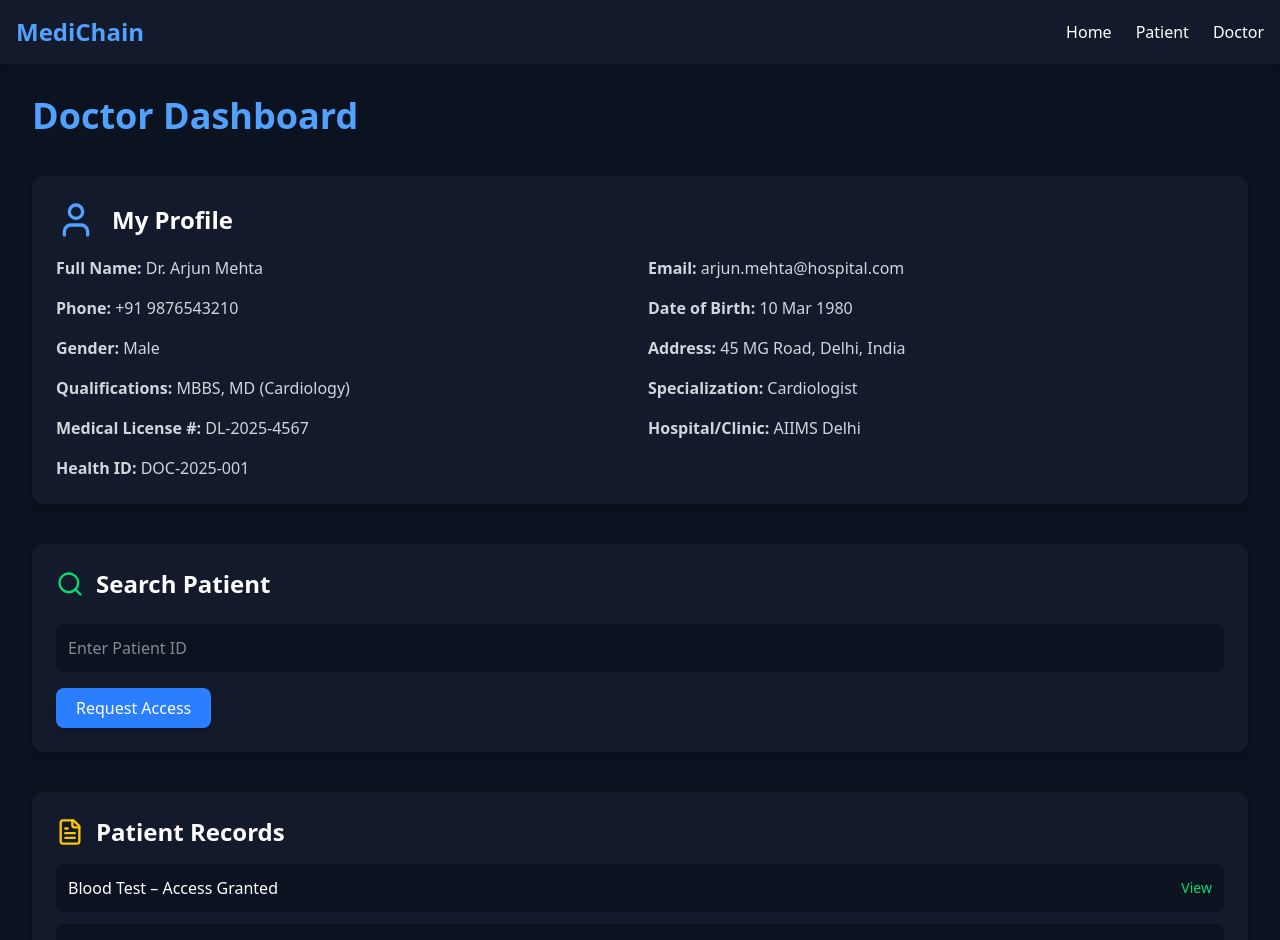
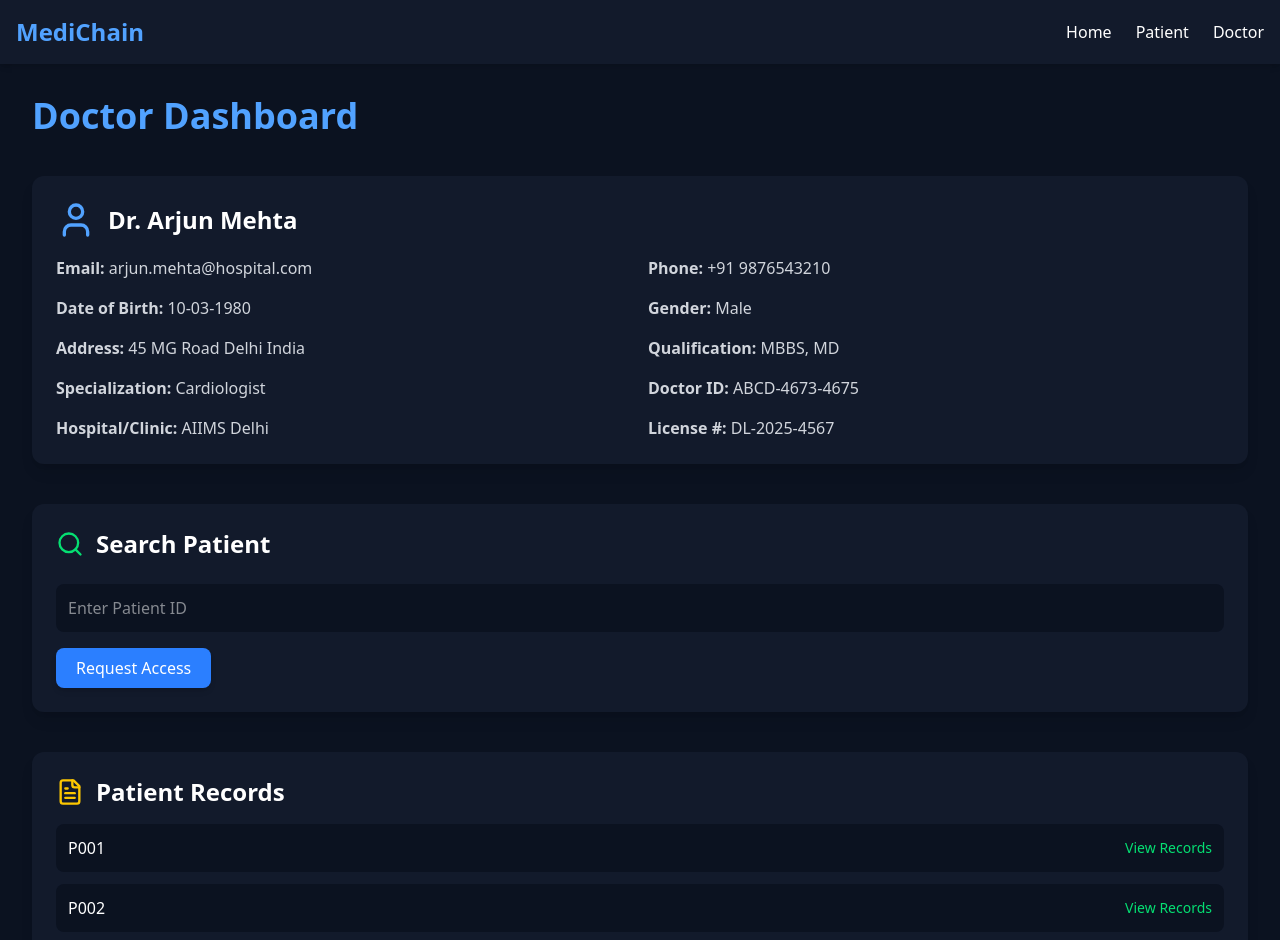
Before and after one commit to rajputnishant29/MediChain, a React (Vite) app: page /doctor in a window 1280 px wide. Shown: the top 940 px of the page. Built offline with nearby package versions, Linux system fonts and the light colour scheme.

Commit message:
add doctor details

```diff
--- a/src/App.jsx
+++ b/src/App.jsx
@@ -10,6 +10,8 @@ import Psignup from "./pages/Psignup";
 import Dsignup from "./pages/Dsignup";
 import Plogin from "./pages/Plogin";
 import Dlogin from "./pages/Dlogin";
+import RecordDetails from "./pages/RecordDetalis";
+import LabReportView from "./pages/Labreportview";
 function App() {
   return (
     <div className="bg-[#0b1220] text-white min-h-screen flex flex-col">
@@ -25,6 +27,8 @@ function App() {
           <Route path="/doctor" element={<DoctorDashboard />} />
           <Route path="/upload-record" element={<UploadNewRecord/>} />
           <Route path="/share-to-doctor" element={<ShareToDoctor/>} />
+           <Route path="/record/:id" element={<RecordDetails />} />
+            <Route path="/lab-report" element={<LabReportView />} />
 
         </Routes>
       </main>
--- a/src/pages/DoctorDashboard.jsx
+++ b/src/pages/DoctorDashboard.jsx
@@ -1,20 +1,38 @@
-import React from "react";
+import React, { useState } from "react";
+import { useNavigate } from "react-router-dom";
 import { motion } from "framer-motion";
-import {
-  User,
-  Mail,
-  Phone,
-  Calendar,
-  MapPin,
-  GraduationCap,
-  Stethoscope,
-  FileText,
-  Building2,
-  Shield,
-  Search,
-} from "lucide-react";
+import { User, FileText, Search } from "lucide-react";
 
 function DoctorDashboard() {
+  const navigate = useNavigate();
+  const [patientId, setPatientId] = useState("");
+
+  // Stateful patient IDs
+  const [patients, setPatients] = useState(["P001", "P002"]);
+
+  const handleRequestAccess = () => {
+    if (!patientId) return; // prevent empty input
+    if (!patients.includes(patientId)) {
+      setPatients([...patients, patientId]); // add new patient ID
+    }
+    setPatientId(""); // clear input
+  };
+
+  // Doctor details
+  const doctor = {
+    fullname: "Dr. Arjun Mehta",
+    email: "arjun.mehta@hospital.com",
+    phone: "+91 9876543210",
+    DOB: "10-03-1980",
+    gender: "Male",
+    address: "45 MG Road Delhi India",
+    qualification: "MBBS, MD",
+    specialization: "Cardiologist",
+    DoctorID: "ABCD-4673-4675",
+    hospital: "AIIMS Delhi",
+    license: "DL-2025-4567",
+  };
+
   return (
     <div className="p-8 space-y-10">
       {/* Title */}
@@ -27,51 +45,47 @@ function DoctorDashboard() {
         Doctor Dashboard
       </motion.h1>
 
-      {/* Profile */}
+      {/* Doctor Details */}
       <motion.div
         initial={{ opacity: 0, x: -30 }}
         animate={{ opacity: 1, x: 0 }}
         transition={{ duration: 0.6 }}
-        className="bg-[#121a2b] p-6 rounded-xl shadow-lg"
+        className="bg-[#121a2b] p-6 rounded-xl shadow-lg space-y-4"
       >
-        <div className="flex items-center space-x-4 mb-4">
+        <div className="flex items-center space-x-3 mb-4">
           <User className="w-10 h-10 text-blue-400" />
-          <h2 className="text-2xl font-semibold">My Profile</h2>
+          <h2 className="text-2xl font-semibold">{doctor.fullname}</h2>
         </div>
-
         <div className="grid md:grid-cols-2 gap-4 text-gray-300">
           <p>
-            <span className="font-semibold">Full Name:</span> Dr. Arjun Mehta
+            <span className="font-semibold">Email:</span> {doctor.email}
           </p>
           <p>
-            <span className="font-semibold">Email:</span> arjun.mehta@hospital.com
+            <span className="font-semibold">Phone:</span> {doctor.phone}
           </p>
           <p>
-            <span className="font-semibold">Phone:</span> +91 9876543210
+            <span className="font-semibold">Date of Birth:</span> {doctor.DOB}
           </p>
           <p>
-            <span className="font-semibold">Date of Birth:</span> 10 Mar 1980
+            <span className="font-semibold">Gender:</span> {doctor.gender}
           </p>
           <p>
-            <span className="font-semibold">Gender:</span> Male
+            <span className="font-semibold">Address:</span> {doctor.address}
           </p>
           <p>
-            <span className="font-semibold">Address:</span> 45 MG Road, Delhi, India
+            <span className="font-semibold">Qualification:</span> {doctor.qualification}
           </p>
           <p>
-            <span className="font-semibold">Qualifications:</span> MBBS, MD (Cardiology)
+            <span className="font-semibold">Specialization:</span> {doctor.specialization}
           </p>
           <p>
-            <span className="font-semibold">Specialization:</span> Cardiologist
+            <span className="font-semibold">Doctor ID:</span> {doctor.DoctorID}
           </p>
           <p>
-            <span className="font-semibold">Medical License #:</span> DL-2025-4567
+            <span className="font-semibold">Hospital/Clinic:</span> {doctor.hospital}
           </p>
           <p>
-            <span className="font-semibold">Hospital/Clinic:</span> AIIMS Delhi
-          </p>
-          <p>
-            <span className="font-semibold">Health ID:</span> DOC-2025-001
+            <span className="font-semibold">License #:</span> {doctor.license}
           </p>
         </div>
       </motion.div>
@@ -90,9 +104,14 @@ function DoctorDashboard() {
         <input
           type="text"
           placeholder="Enter Patient ID"
+          value={patientId}
+          onChange={(e) => setPatientId(e.target.value)}
           className="mt-2 w-full p-3 rounded-lg bg-[#0b1220] text-white outline-none"
         />
-        <button className="mt-4 px-5 py-2 bg-blue-500 rounded-lg hover:bg-blue-600 shadow-md">
+        <button
+          onClick={handleRequestAccess}
+          className="mt-4 px-5 py-2 bg-blue-500 rounded-lg hover:bg-blue-600 shadow-md"
+        >
           Request Access
         </button>
       </motion.div>
@@ -110,17 +129,24 @@ function DoctorDashboard() {
         </div>
 
         <ul className="mt-4 space-y-3">
-          <li className="bg-[#0b1220] p-3 rounded-lg flex justify-between items-center">
-            Blood Test – Access Granted
-            <span className="text-green-400 text-sm">View</span>
-          </li>
-          <li className="bg-[#0b1220] p-3 rounded-lg flex justify-between items-center">
-            MRI Scan – Pending Access
-            <span className="text-yellow-400 text-sm">Waiting</span>
-          </li>
+          {patients.map((id) => (
+            <li
+              key={id}
+              className="bg-[#0b1220] p-3 rounded-lg flex justify-between items-center"
+            >
+              {id}
+              <button
+                onClick={() => navigate(`/record/${id}`)}
+                className="text-green-400 text-sm hover:underline"
+              >
+                View Records
+              </button>
+            </li>
+          ))}
         </ul>
       </motion.div>
     </div>
   );
 }
+
 export default DoctorDashboard;
--- /dev/null
+++ b/src/pages/Labreportview.jsx
@@ -0,0 +1,43 @@
+import React from "react";
+import { motion } from "framer-motion";
+import { useNavigate } from "react-router-dom";
+ import reportimage from "../assets/Report.png"
+function LabReportView() {
+  const navigate = useNavigate();
+
+  // Hardcoded sample lab report image (you can replace with your own image in /public folder)
+  const reportUrl = reportimage;
+  return (
+    <div className="p-8 space-y-6 flex flex-col items-center">
+      {/* Title */}
+      <motion.h1
+        initial={{ opacity: 0, y: -20 }}
+        animate={{ opacity: 1, y: 0 }}
+        transition={{ duration: 0.5 }}
+        className="text-3xl font-bold text-blue-400 mb-4"
+      >
+        Lab Report
+      </motion.h1>
+
+      {/* Lab Report Image */}
+      <motion.img
+        src={reportUrl}
+        alt="Lab Report"
+        initial={{ opacity: 0 }}
+        animate={{ opacity: 1 }}
+        transition={{ duration: 0.7 }}
+        className="max-w-3xl w-full rounded-lg shadow-lg border border-gray-600"
+      />
+
+      {/* Back Button */}
+      <button
+        onClick={() => navigate(-1)}
+        className="mt-6 px-6 py-2 bg-gray-700 hover:bg-gray-800 rounded-lg text-white"
+      >
+        Back
+      </button>
+    </div>
+  );
+}
+
+export default LabReportView;
--- /dev/null
+++ b/src/pages/RecordDetalis.jsx
@@ -0,0 +1,100 @@
+import React from "react";
+import { motion } from "framer-motion";
+import { FileText, Calendar, Hospital, ClipboardList, User } from "lucide-react";
+import { useParams, useNavigate } from "react-router-dom";
+
+function RecordDetails() {
+  const { patientId } = useParams(); // get patient ID from URL
+  const navigate = useNavigate();
+
+  // Always show these hardcoded records
+  const records = [
+    {
+      id: "101",
+      title: "Blood Test",
+      date: "2025-09-05",
+      hospital: "AIIMS Delhi",
+      description: "Complete Blood Count - Hemoglobin, WBC, Platelets",
+      uploadedBy: "Patient: Rohit Sharma",
+    },
+    {
+      id: "102",
+      title: "MRI Scan",
+      date: "2025-09-10",
+      hospital: "City Lab Delhi",
+      description: "Brain MRI",
+      uploadedBy: "Patient: Rohit Sharma",
+    },
+    {
+      id: "103",
+      title: "X-Ray",
+      date: "2025-08-20",
+      hospital: "AIIMS Delhi",
+      description: "Chest X-Ray",
+      uploadedBy: "Patient: Rohit Sharma",
+    },
+  ];
+
+  return (
+    <div className="p-8 space-y-8">
+      {/* Title */}
+      <motion.h1
+        initial={{ opacity: 0, y: -20 }}
+        animate={{ opacity: 1, y: 0 }}
+        transition={{ duration: 0.5 }}
+        className="text-3xl font-bold text-blue-400"
+      >
+        Records of Patient ID: {patientId}
+      </motion.h1>
+
+      {/* Render all hardcoded records */}
+      {records.map((record) => (
+        <motion.div
+          key={record.id}
+          initial={{ opacity: 0, y: 20 }}
+          animate={{ opacity: 1, y: 0 }}
+          transition={{ duration: 0.6 }}
+          className="bg-[#121a2b] p-6 rounded-xl shadow-lg space-y-4"
+        >
+          <p className="flex items-center gap-2 text-gray-300">
+            <FileText className="w-5 h-5 text-yellow-400" />
+            <span className="font-semibold">Title:</span> {record.title}
+          </p>
+          <p className="flex items-center gap-2 text-gray-300">
+            <Calendar className="w-5 h-5 text-blue-400" />
+            <span className="font-semibold">Date:</span> {record.date}
+          </p>
+          <p className="flex items-center gap-2 text-gray-300">
+            <Hospital className="w-5 h-5 text-green-400" />
+            <span className="font-semibold">Hospital:</span> {record.hospital}
+          </p>
+          <p className="flex items-center gap-2 text-gray-300">
+            <ClipboardList className="w-5 h-5 text-pink-400" />
+            <span className="font-semibold">Description:</span> {record.description}
+          </p>
+          <p className="flex items-center gap-2 text-gray-300">
+            <User className="w-5 h-5 text-purple-400" />
+            <span className="font-semibold">Uploaded By:</span> {record.uploadedBy}
+          </p>
+
+          <button
+            onClick={() => navigate("/lab-report")}
+            className="block text-center bg-blue-500 hover:bg-blue-600 px-6 py-3 rounded-lg font-semibold shadow-md mt-4"
+          >
+            View / Download File
+          </button>
+        </motion.div>
+      ))}
+
+      {/* Back Button */}
+      <button
+        onClick={() => navigate(-1)}
+        className="px-6 py-2 bg-gray-600 hover:bg-gray-700 rounded-lg"
+      >
+        Back
+      </button>
+    </div>
+  );
+}
+
+export default RecordDetails;
```
Also changed, not shown: src/assets/Report.png (added).
